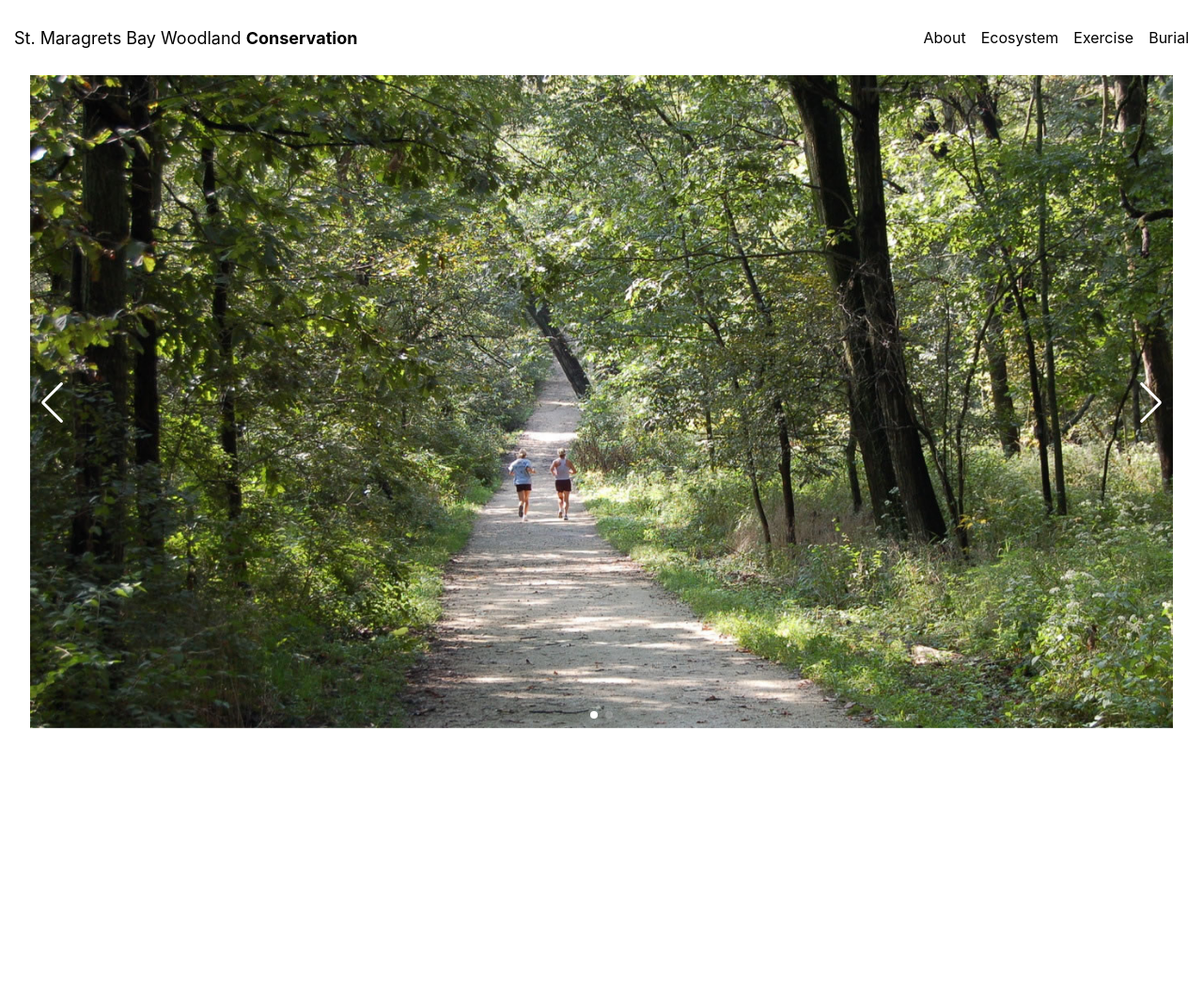
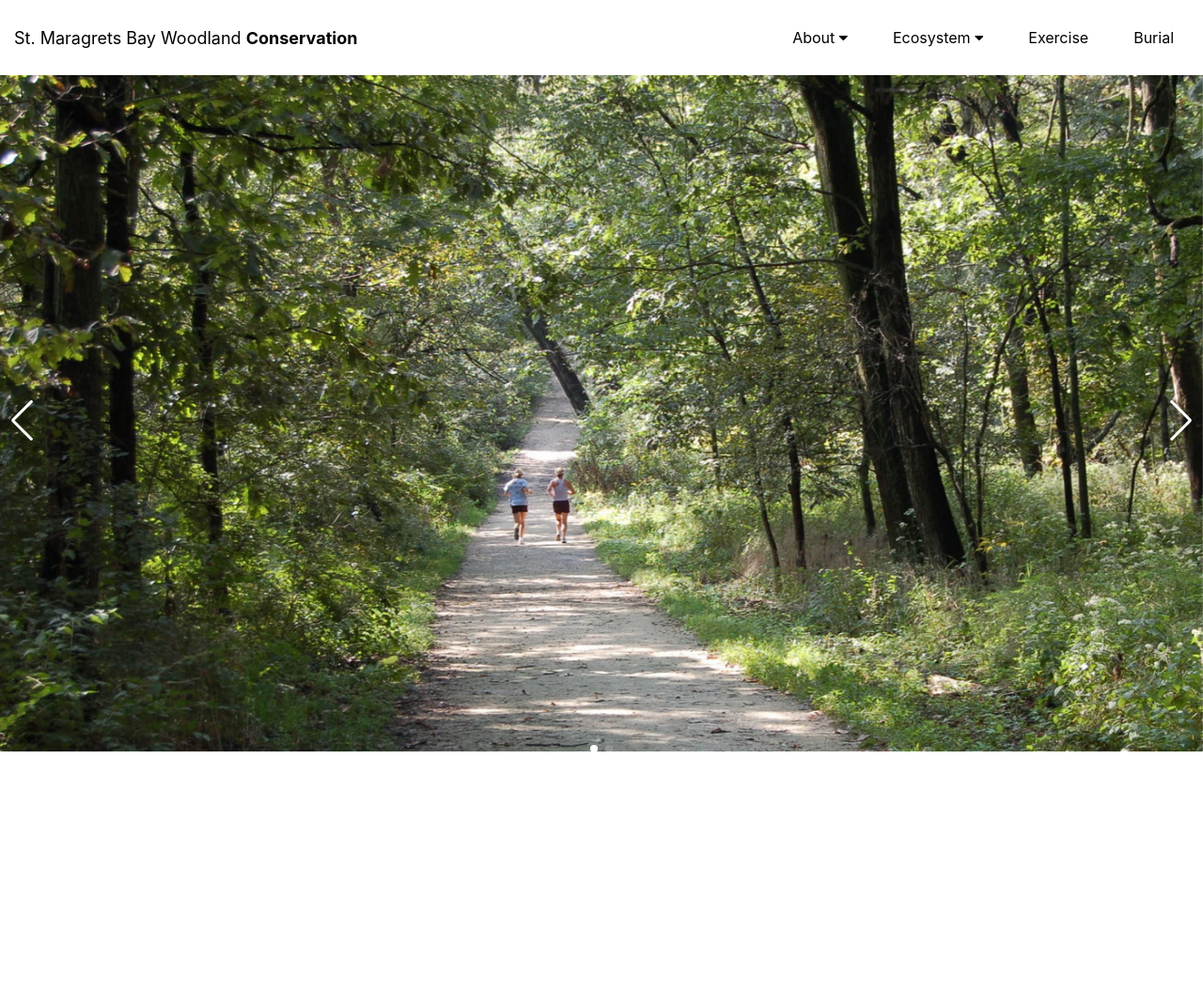
Before and after one commit to brand000/st-margaret-woodland, a PHP site: page / in a window 1280 px wide. Shown: the top 1055 px of the page at 94% size. Before the commit the page ends 776 px from the top, so only its background shows below. Run offline with PHP 8.4, Linux system fonts and the light colour scheme; some web fonts are replaced.

Commit message:
restructuring & initial dropdowns

```diff
--- a/src/index.html
+++ b/src/index.html
@@ -10,6 +10,10 @@
     <link rel="stylesheet" href="styles/nav.css" />
     <link rel="stylesheet" href="styles/header.css" />
     <link rel="stylesheet" href="styles/footer.css" />
+    <link
+      rel="stylesheet"
+      href="https://cdnjs.cloudflare.com/ajax/libs/font-awesome/4.7.0/css/font-awesome.min.css"
+    />
     <link
       rel="stylesheet"
       href="https://cdn.jsdelivr.net/npm/swiper@8/swiper-bundle.min.css"
@@ -33,8 +37,30 @@
           <div id="nav-bar" class="nav-bar">
             <nav>
               <ul>
-                <li><a href="components/about.html">About</a></li>
-                <li><a href="components/ecosystem.html">Ecosystem</a></li>
+                <li>
+                  <div class="about-dropdown">
+                    <button class="about-button">
+                      About
+                      <i class="fa fa-caret-down"></i>
+                    </button>
+                    <div class="about-content">
+                      <a href="#">History</a>
+                      <a href="#">Contact</a>
+                    </div>
+                  </div>
+                </li>
+                <li>
+                  <div class="eco-dropdown">
+                    <button class="eco-button">
+                      Ecosystem
+                      <i class="fa fa-caret-down"></i>
+                    </button>
+                    <div class="eco-content">
+                      <a href="#">Flora</a>
+                      <a href="#">Fauna</a>
+                    </div>
+                  </div>
+                </li>
                 <li><a href="components/exercise.html">Exercise</a></li>
                 <li><a href="components/burial.html">Burial</a></li>
               </ul>
--- a/src/styles/body.css
+++ b/src/styles/body.css
@@ -34,18 +34,18 @@ body {
   width: 100%;
 }
 
-a{
+a {
   color: black;
-  -o-transition: .5s;
-  -ms-transition: .5s;
-  -moz-transition: .5s;
-  -webkit-transition: .5s;
-  transition: .5s;
+  -o-transition: 0.5s;
+  -ms-transition: 0.5s;
+  -moz-transition: 0.5s;
+  -webkit-transition: 0.5s;
+  transition: 0.5s;
 }
 
 .main-content.open {
   opacity: 0.3;
-  transition: opacity .3s linear;
+  transition: opacity 0.3s linear;
 }
 
 .name-center {
@@ -60,36 +60,38 @@ a:hover {
   color: green;
 }
 
-#link-preview{
+#link-preview {
   opacity: 100% !important;
 }
 
-.swiper{
-  width: 95%;
+.swiper {
+  width: 100%;
   height: fit-content;
   display: flex;
   align-items: center;
   justify-content: center;
 }
 
-.swiper-slide img{
+.swiper-slide img {
   width: 100%;
 }
 
-.swiper-button-prev, .swiper-button-next{
+.swiper-button-prev,
+.swiper-button-next {
   color: white !important;
-  transition: .3s;
+  transition: 0.3s;
 }
 
-.swiper-button-prev:hover, .swiper-button-next:hover{
+.swiper-button-prev:hover,
+.swiper-button-next:hover {
   color: green !important;
 }
 
-.swiper-pagination-bullet{
+.swiper-pagination-bullet {
   background-color: white !important;
-  transition: .2s;
+  transition: 0.2s;
 }
 
-.swiper-pagination-bullet:hover{
+.swiper-pagination-bullet:hover {
   background-color: green !important;
 }
--- a/src/styles/nav.css
+++ b/src/styles/nav.css
@@ -13,6 +13,8 @@ ul {
   flex: 0 0 auto;
   margin-left: 1rem;
   list-style: none;
+
+  padding: 14px 16px;
 }
 
 .nav-bar a {
@@ -29,6 +31,52 @@ ul {
 
 .nav-bar a:hover {
   color: green;
+}
+
+.about-dropdown,
+.eco-dropdown {
+  float: left;
+  overflow: hidden;
+}
+
+.about-dropdown .about-button,
+.eco-dropdown,
+.eco-button {
+  font-size: 16px;
+  border: none;
+  outline: none;
+  color: black;
+  background-color: inherit;
+  font-family: inherit; /* Important for vertical align on mobile phones */
+  margin: 0; /* Important for vertical align on mobile phones */
+}
+
+.about-content,
+.eco-content {
+  display: none;
+  position: absolute;
+  background-color: #f9f9f9;
+  min-width: 160px;
+  box-shadow: 0px 8px 16px 0px rgba(0, 0, 0, 0.2);
+  z-index: 2;
+
+  transition: 0.3s;
+}
+
+.about-content a,
+.eco-content a {
+  float: none;
+  color: black;
+  padding: 12px 16px;
+  text-decoration: none;
+  display: block;
+  text-align: left;
+  transition: 0.3s;
+}
+
+.about-dropdown:hover .about-content,
+.eco-dropdown:hover .eco-content {
+  display: block;
 }
 
 @media screen and (max-width: 768px) {
@@ -56,16 +104,16 @@ ul {
     color: black;
     padding: 8px 8px 8px 32px;
     font-size: 26px;
-    -o-transition: .5s;
-    -ms-transition: .5s;
-    -moz-transition: .5s;
-    -webkit-transition: .5s;
-    transition: .5s;
+    -o-transition: 0.5s;
+    -ms-transition: 0.5s;
+    -moz-transition: 0.5s;
+    -webkit-transition: 0.5s;
+    transition: 0.5s;
+  }
+
+  @media screen and (max-width: 568px) {
+    .nav-bar a {
+      font-size: 1rem;
+    }
   }
 }
-
-@media screen and (max-width: 568px) {
-  .nav-bar a {
-    font-size: 1rem;
-  }
-}
```
Also changed, not shown: src/js/main.js (+20 -23 lines).
